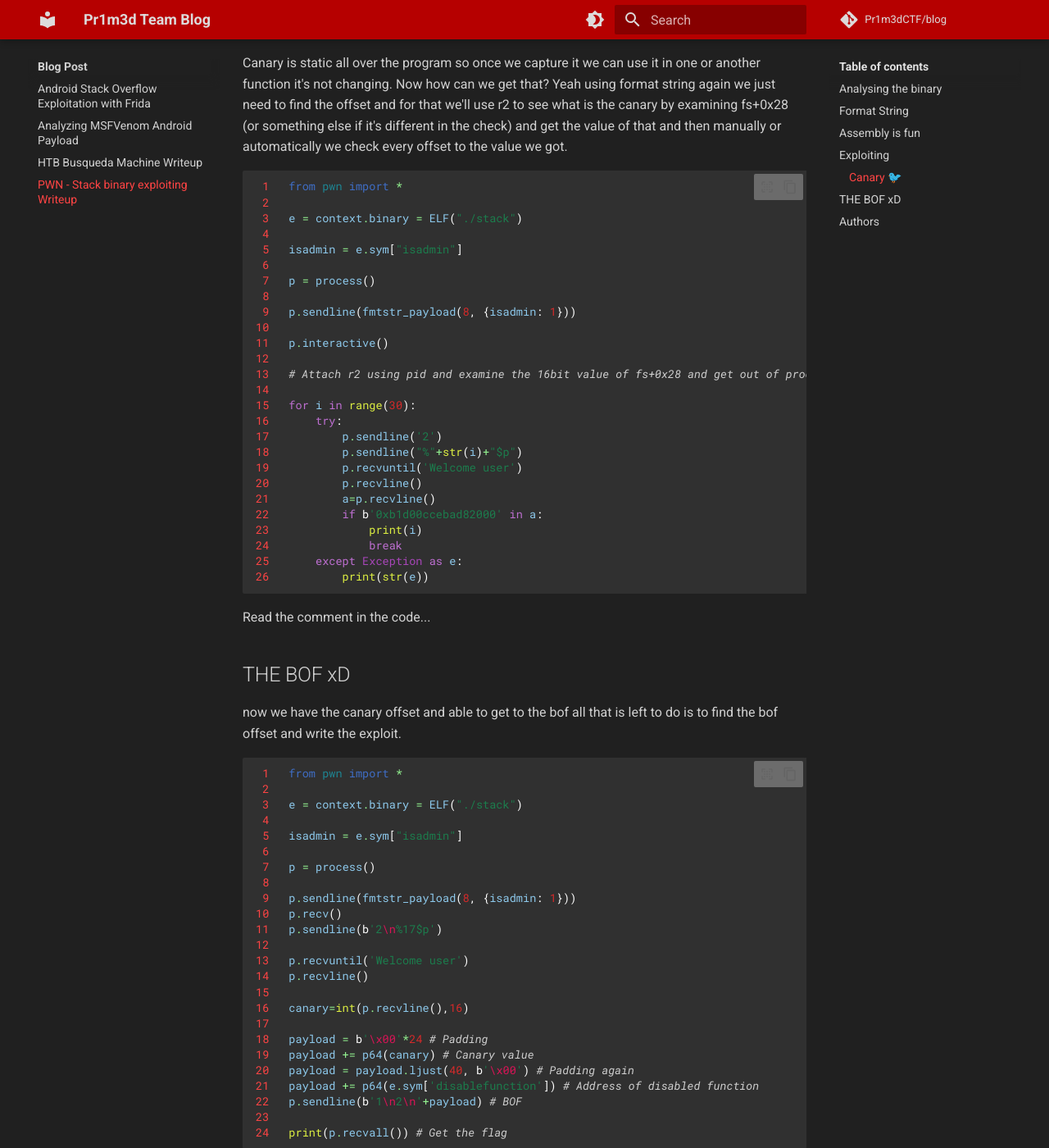
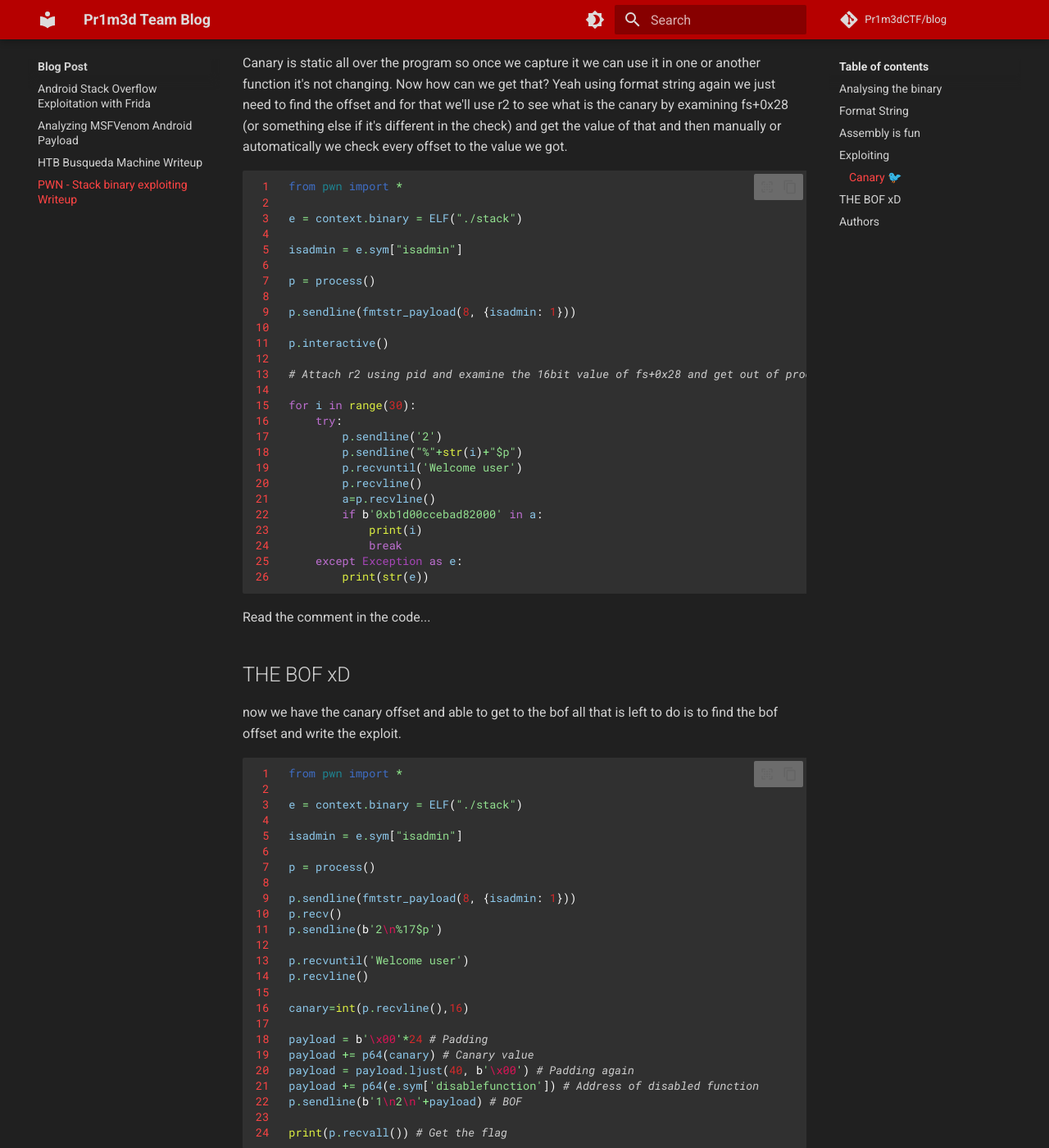
Before and after one commit to Pr1m3dCTF/blog, an MkDocs documentation site: the page built from docs/Blog-Posts/PWN-Stack-binary-exploiting-Writeup.md, in a window 1280 px wide and 1400 px high, scrolled down 4624 px. Shown: the whole window at 82% size. Built offline with MkDocs 1.6.1 and Material for MkDocs 9.7.7, drawn with Linux system fonts in a browser that asks for light colours; comment, search, counter and statistics services are not loaded.

Commit message:
syntax highlight string color change

```diff
--- a/docs/assets/css/extra.css
+++ b/docs/assets/css/extra.css
@@ -20,6 +20,7 @@
     --md-ow-color: #82149e;
     --md-nb-color: #768303;
     --md-kc-color: #1c2599;
+    --md-s-color: #186415;
 }
 
 [data-md-color-scheme="mydark"] {
@@ -46,7 +47,9 @@
     --md-kc-color: #5d65db;
     --md-nt-color: #d5df4b;
     --md-na-color: #ffffff;
+    --md-s-color: #93e290;
 }
+
 
 html {
     scroll-behavior: smooth;
@@ -219,3 +222,9 @@
 .highlight .na { /* Function Name */
     color: var(--md-na-color);
 }
+
+.highlight .s,
+.highlight .s1,
+.highlight .s2 { /* Function Name */
+    color: var(--md-s-color);
+}
```
